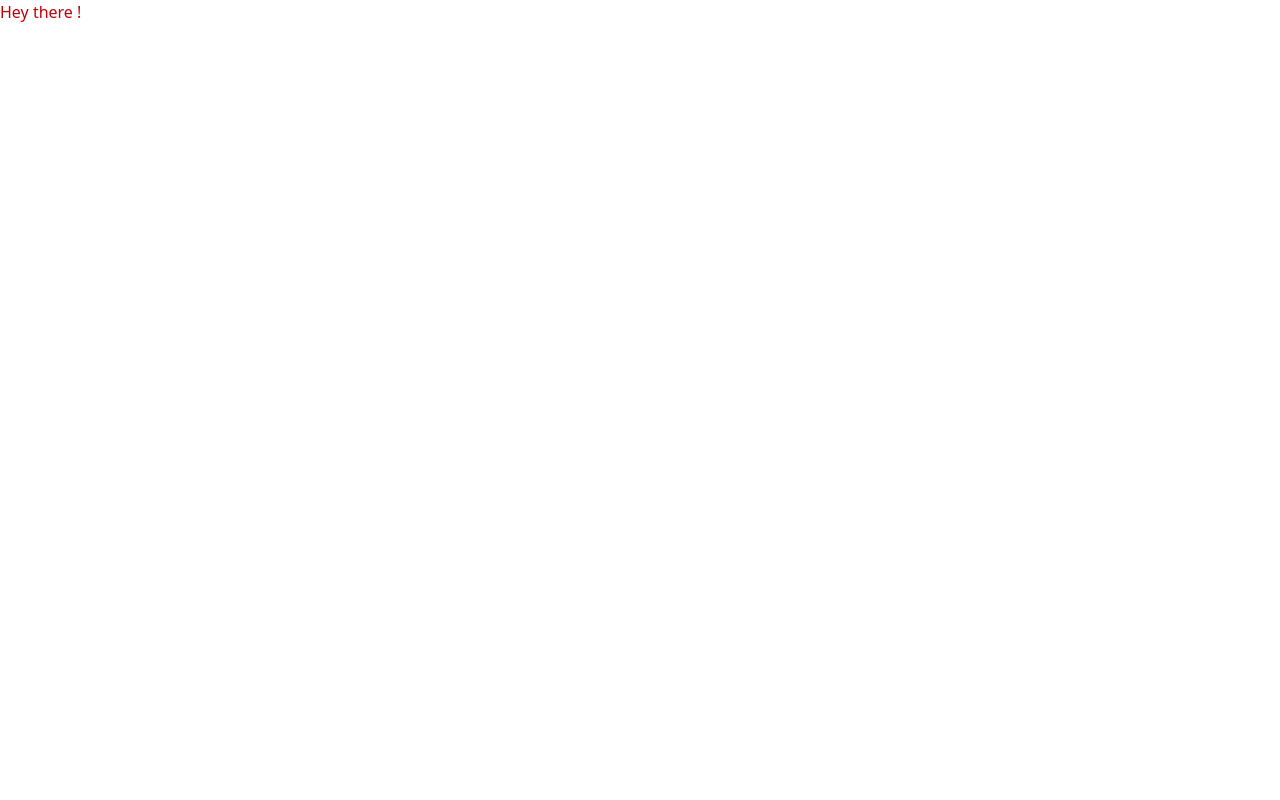
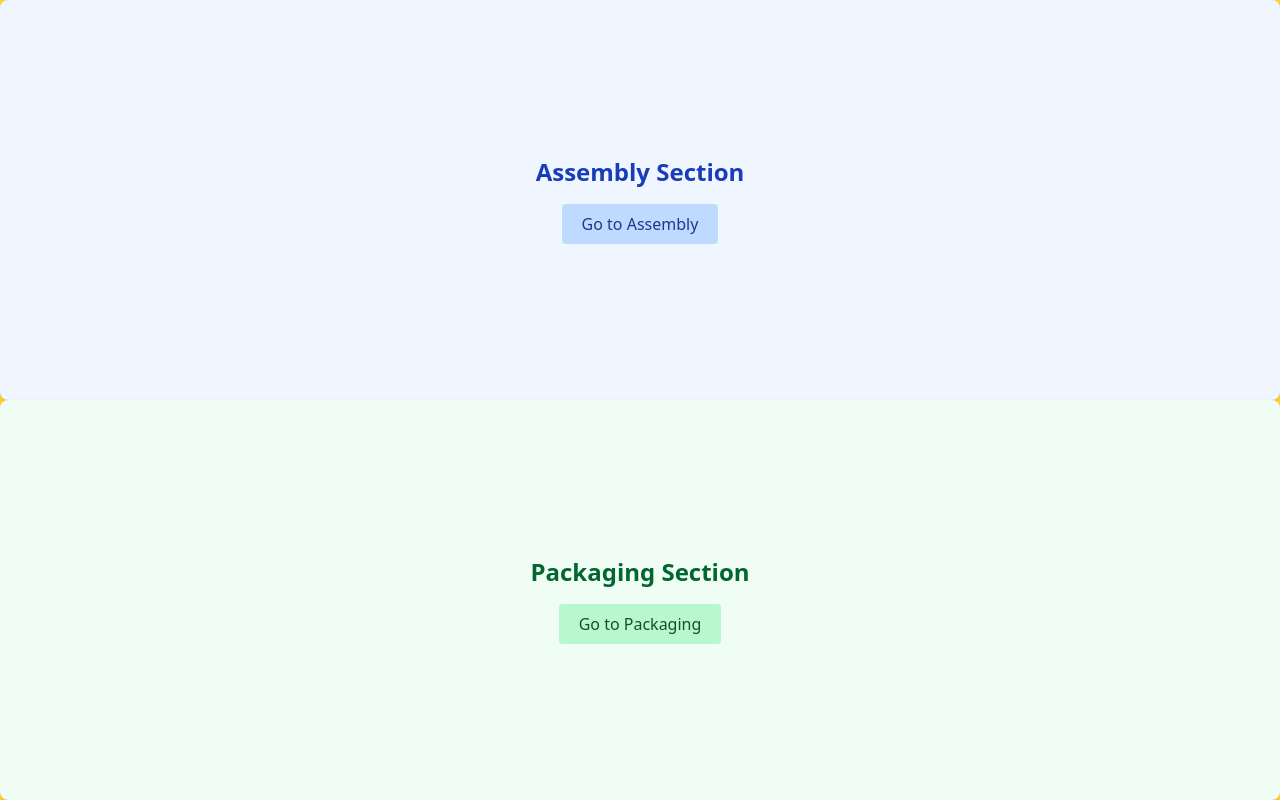
Before and after one commit to Hamzaisongit/parcel-pulse, a Next.js app: page / in a window 1280 px wide. Built offline with nearby package versions, Linux system fonts and the light colour scheme.

Commit message:
added assembly and pacakging section araes on home page

```diff
--- a/src/app/page.jsx
+++ b/src/app/page.jsx
@@ -1,9 +1,28 @@
 'use client'
+
+import Link from "next/link"
 
 export default function Page() {
     return (
-        <div>
-            <h1 className="text-red-700">Hey there !</h1>
+        <div className="flex flex-col bg-amber-300 justify-center min-h-[100vh] mx-auto">
+            <div className="flex-1 bg-blue-50 rounded-lg shadow p-8 flex flex-col justify-center items-center">
+                <h2 className="text-2xl font-semibold mb-4 text-blue-800">Assembly Section</h2>
+                <Link
+                    href="/assembly"
+                    className="px-5 py-2 bg-blue-200 text-blue-900 rounded hover:bg-blue-300 transition-colors font-medium"
+                >
+                    Go to Assembly
+                </Link>
+            </div>
+            <div className="flex-1 bg-green-50 rounded-lg shadow p-8 flex flex-col justify-center items-center">
+                <h2 className="text-2xl font-semibold mb-4 text-green-800">Packaging Section</h2>
+                <Link
+                    href="/packaging"
+                    className="px-5 py-2 bg-green-200 text-green-900 rounded hover:bg-green-300 transition-colors font-medium"
+                >
+                    Go to Packaging
+                </Link>
+            </div>
         </div>
     )
 }
```
